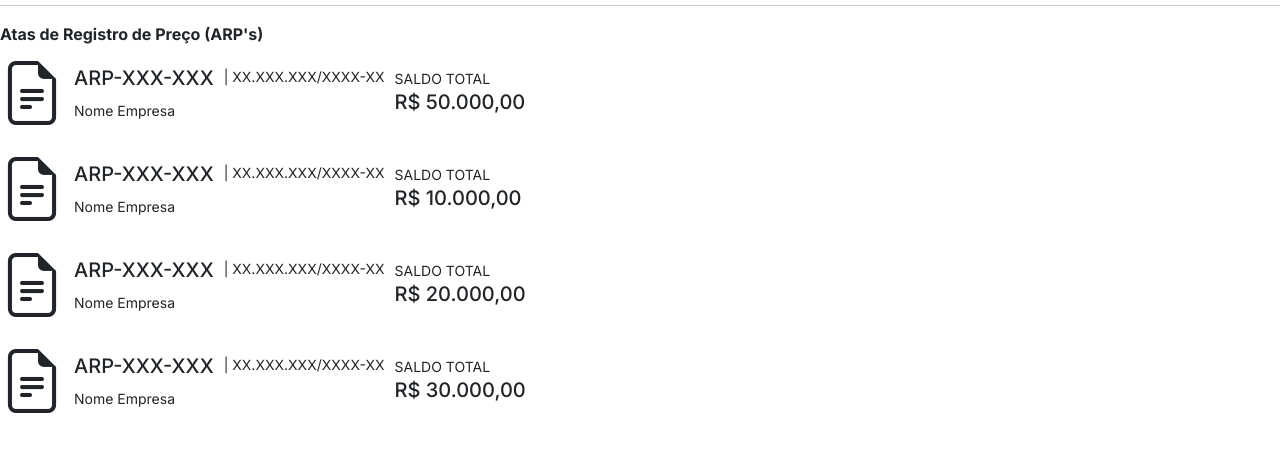
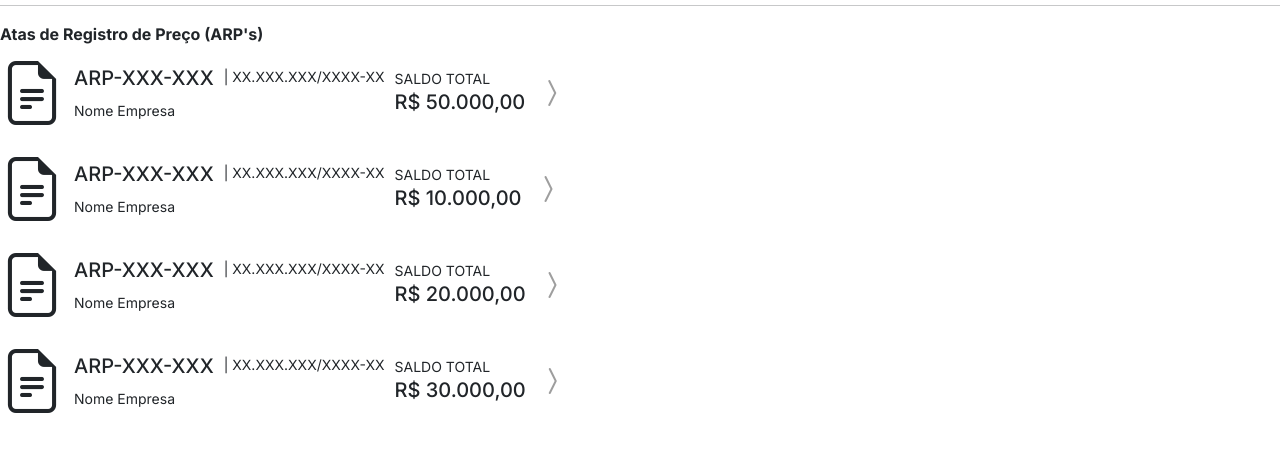
Before and after one commit to Vitor5005/SIGE-Sistema_Integrado_de_Gestao_de_Empenho, an Angular app in the folder sige-app/: page /visualizar-licitacao in a window 1280 px wide. Shown: the part 279-730 px from the top of the page. Built offline with nearby package versions, Linux system fonts and the light colour scheme.

Commit message:
feat: colocando sertinha na visualização de uma licitação especifica

```diff
--- a/sige-app/src/app/component/visualizar-licitacao/visualizar-licitacao.html
+++ b/sige-app/src/app/component/visualizar-licitacao/visualizar-licitacao.html
@@ -49,6 +49,11 @@
                 <small>SALDO TOTAL</small>
                 <h5>R$ 50.000,00</h5>
             </div>
+
+            <div>
+                <i class="bi bi-chevron-compact-right" style="font-size: 2em; color: rgb(158, 158, 158);"></i>
+            </div>
+
         </div>
 
         <div style="display: flex; gap: 10px; align-items: center; cursor: pointer;"
@@ -68,6 +73,11 @@
                 <small>SALDO TOTAL</small>
                 <h5>R$ 10.000,00</h5>
             </div>
+
+            <div>
+                <i class="bi bi-chevron-compact-right" style="font-size: 2em; color: rgb(158, 158, 158);"></i>
+            </div>
+
         </div>
 
         <div style="display: flex; gap: 10px; align-items: center; cursor: pointer;"
@@ -88,6 +98,11 @@
                 <small>SALDO TOTAL</small>
                 <h5>R$ 20.000,00</h5>
             </div>
+
+            <div>
+                <i class="bi bi-chevron-compact-right" style="font-size: 2em; color: rgb(158, 158, 158);"></i>
+            </div>
+
         </div>
 
         <div style="display: flex; gap: 10px; align-items: center; cursor: pointer;"
@@ -108,6 +123,10 @@
                 <small>SALDO TOTAL</small>
                 <h5>R$ 30.000,00</h5>
             </div>
+
+            <div>
+                <i class="bi bi-chevron-compact-right" style="font-size: 2em; color: rgb(158, 158, 158);"></i>
+            </div>
         </div>
     </div>
 
```
